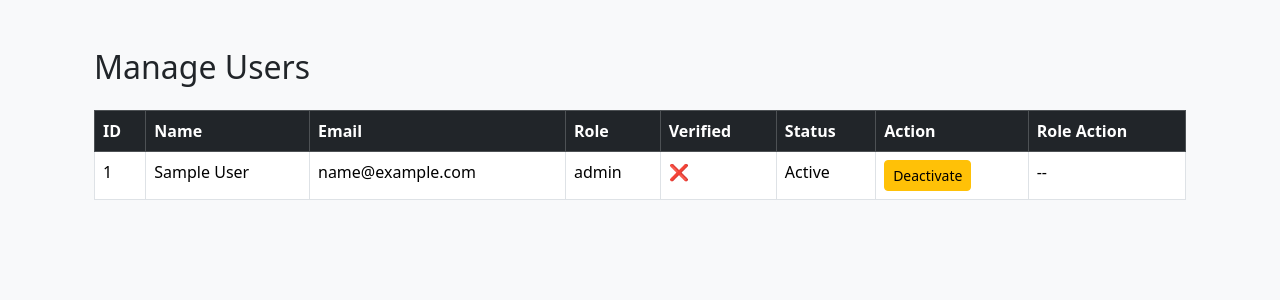
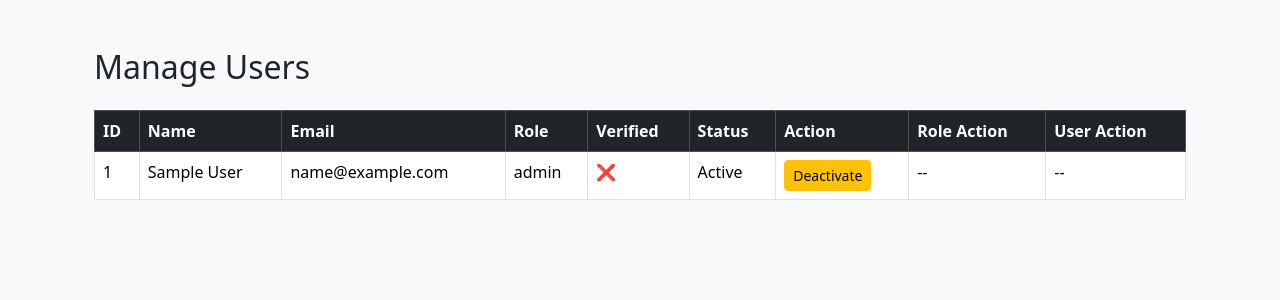
Before and after one commit to AbhayShihora/SecureAuth-Pro, a Flask app: page /admin/users in a window 1280 px wide. Shown: the part 56-356 px from the top of the page. Run offline with Flask 3, Linux system fonts and the light colour scheme; the visitor is signed in with stand-in values (Sample User, id 1); data comes from the database, SQL or seed files in the repository.

Commit message:
Delete user

```diff
--- a/app/routes/main.py
+++ b/app/routes/main.py
@@ -79,3 +79,21 @@ def change_role(user_id):
     flash("User role updated successfully.", "success")
 
     return redirect(url_for("main.manage_users"))
+
+#Delete user route for admin
+@main.route("/admin/delete-user/<int:user_id>")
+@login_required
+@admin_required
+def delete_user(user_id):
+    user = User.query.get_or_404(user_id)
+
+    # Prevent deleting your own account
+    if user.id == current_user.id:
+        flash("You cannot delete your own account.", "warning")
+        return redirect(url_for("main.manage_users"))
+
+    db.session.delete(user)
+    db.session.commit()
+    flash("User deleted successfully.", "success")
+
+    return redirect(url_for("main.manage_users"))
--- a/app/templates/admin/manage_users.html
+++ b/app/templates/admin/manage_users.html
@@ -20,6 +20,7 @@
                 <th>Status</th>
                 <th>Action</th>
                 <th>Role Action</th>
+                <th>User Action</th>
             </tr>
         </thead>
 
@@ -76,6 +77,24 @@
                     {% else %}
                         --
                     {% endif %}
+                </td>
+                <td>
+                    {% if user.id != current_user.id %}
+                        {% if user.role == "user" %}
+                            <a href="{{ url_for('main.delete-user', user_id=user.id) }}"
+                            class="btn btn-primary btn-sm">
+                                Delete Admin
+                            </a>
+
+                        {% else %}
+                            <a href="{{ url_for('main.delete-user', user_id=user.id) }}"
+                            class="btn btn-secondary btn-sm">
+                                Delete User
+                            </a>
+                        {% endif %}
+                    {% else %}
+                        --
+                    {% endif %}
 
                 </td>
             </tr>
```
